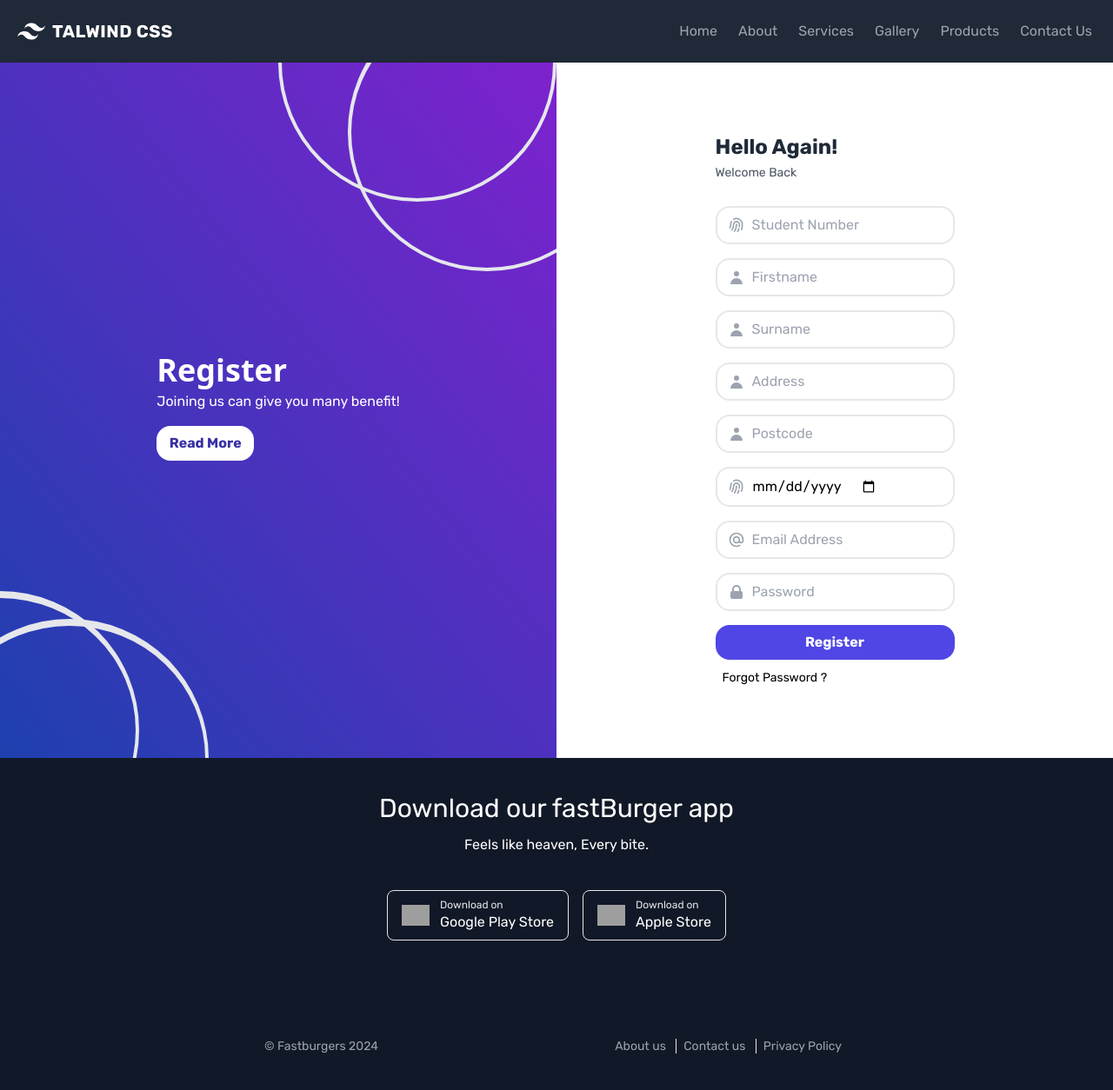
After one commit to rikeshg264/fastBurger, a PHP site: page /fastBurger/pages/register.php in a window 1280 px wide. The commit adds this page. Shown: the whole page at 87% size. Run offline with PHP 8.4, Linux system fonts and the light colour scheme; some libraries are stand-ins or nearby versions; grey boxes are pictures that could not be loaded.

Commit message:
register and login

```diff
--- /dev/null
+++ b/pages/register.php
@@ -0,0 +1,98 @@
+<?php
+    include '../partials/header.php';
+    include '../partials/navigation.php';
+?>
+
+<!-- component -->
+<div class="h-screen md:flex">
+	<div
+		class="relative overflow-hidden md:flex w-1/2 bg-gradient-to-tr from-blue-800 to-purple-700 i justify-around items-center hidden">
+		<div>
+			<h1 class="text-white font-bold text-4xl font-sans">Register</h1>
+			<p class="text-white mt-1">Joining us can give you many benefit!</p>
+			<button type="submit" class="block w-28 bg-white text-indigo-800 mt-4 py-2 rounded-2xl font-bold mb-2">Read More</button>
+		</div>
+		<div class="absolute -bottom-32 -left-40 w-80 h-80 border-4 rounded-full border-opacity-30 border-t-8"></div>
+		<div class="absolute -bottom-40 -left-20 w-80 h-80 border-4 rounded-full border-opacity-30 border-t-8"></div>
+		<div class="absolute -top-40 -right-0 w-80 h-80 border-4 rounded-full border-opacity-30 border-t-8"></div>
+		<div class="absolute -top-20 -right-20 w-80 h-80 border-4 rounded-full border-opacity-30 border-t-8"></div>
+	</div>
+	<div class="flex md:w-1/2 justify-center py-10 items-center bg-white">
+		<form class="bg-white" action="../../config/register.php" method="POST">
+			<h1 class="text-gray-800 font-bold text-2xl mb-1">Hello Again!</h1>
+			<p class="text-sm font-normal text-gray-600 mb-7">Welcome Back</p>
+			<div class="flex items-center border-2 py-2 px-3 rounded-2xl mb-4">
+					<svg xmlns="http://www.w3.org/2000/svg" class="h-5 w-5 text-gray-400" fill="none"
+						viewBox="0 0 24 24" stroke="currentColor">
+						<path stroke-linecap="round" stroke-linejoin="round" stroke-width="2"
+							d="M12 11c0 3.517-1.009 6.799-2.753 9.571m-3.44-2.04l.054-.09A13.916 13.916 0 008 11a4 4 0 118 0c0 1.017-.07 2.019-.203 3m-2.118 6.844A21.88 21.88 0 0015.171 17m3.839 1.132c.645-2.266.99-4.659.99-7.132A8 8 0 008 4.07M3 15.364c.64-1.319 1-2.8 1-4.364 0-1.457.39-2.823 1.07-4" />
+					</svg>
+					<input class="pl-2 outline-none border-none" type="tel" name="student_num" id="student_num" placeholder="Student Number" />
+      </div>
+			<div class="flex items-center border-2 py-2 px-3 rounded-2xl mb-4">
+				<svg xmlns="http://www.w3.org/2000/svg" class="h-5 w-5 text-gray-400" viewBox="0 0 20 20"
+					fill="currentColor">
+					<path fill-rule="evenodd" d="M10 9a3 3 0 100-6 3 3 0 000 6zm-7 9a7 7 0 1114 0H3z"
+						clip-rule="evenodd" />
+				</svg>
+				<input class="pl-2 outline-none border-none" type="text" name="firstname" id="firstname" placeholder="Firstname" />
+      </div>
+	  <div class="flex items-center border-2 py-2 px-3 rounded-2xl mb-4">
+				<svg xmlns="http://www.w3.org/2000/svg" class="h-5 w-5 text-gray-400" viewBox="0 0 20 20"
+					fill="currentColor">
+					<path fill-rule="evenodd" d="M10 9a3 3 0 100-6 3 3 0 000 6zm-7 9a7 7 0 1114 0H3z"
+						clip-rule="evenodd" />
+				</svg>
+				<input class="pl-2 outline-none border-none" type="text" name="surname" id="surname" placeholder="Surname" />
+      </div>
+	  <div class="flex items-center border-2 py-2 px-3 rounded-2xl mb-4">
+				<svg xmlns="http://www.w3.org/2000/svg" class="h-5 w-5 text-gray-400" viewBox="0 0 20 20"
+					fill="currentColor">
+					<path fill-rule="evenodd" d="M10 9a3 3 0 100-6 3 3 0 000 6zm-7 9a7 7 0 1114 0H3z"
+						clip-rule="evenodd" />
+				</svg>
+				<input class="pl-2 outline-none border-none" type="text" name="address" id="address" placeholder="Address" />
+      </div>
+	  <div class="flex items-center border-2 py-2 px-3 rounded-2xl mb-4">
+				<svg xmlns="http://www.w3.org/2000/svg" class="h-5 w-5 text-gray-400" viewBox="0 0 20 20"
+					fill="currentColor">
+					<path fill-rule="evenodd" d="M10 9a3 3 0 100-6 3 3 0 000 6zm-7 9a7 7 0 1114 0H3z"
+						clip-rule="evenodd" />
+				</svg>
+				<input class="pl-2 outline-none border-none" type="text" name="postcode" id="postcode" placeholder="Postcode" />
+      </div>
+	  <div class="flex items-center border-2 py-2 px-3 rounded-2xl mb-4">
+					<svg xmlns="http://www.w3.org/2000/svg" class="h-5 w-5 text-gray-400" fill="none"
+						viewBox="0 0 24 24" stroke="currentColor">
+						<path stroke-linecap="round" stroke-linejoin="round" stroke-width="2"
+							d="M12 11c0 3.517-1.009 6.799-2.753 9.571m-3.44-2.04l.054-.09A13.916 13.916 0 008 11a4 4 0 118 0c0 1.017-.07 2.019-.203 3m-2.118 6.844A21.88 21.88 0 0015.171 17m3.839 1.132c.645-2.266.99-4.659.99-7.132A8 8 0 008 4.07M3 15.364c.64-1.319 1-2.8 1-4.364 0-1.457.39-2.823 1.07-4" />
+					</svg>
+					<input class="pl-2 outline-none border-none" type="date" name="dob" id="dob" placeholder="Date of birth" />
+      </div>
+					<div class="flex items-center border-2 py-2 px-3 rounded-2xl mb-4">
+						<svg xmlns="http://www.w3.org/2000/svg" class="h-5 w-5 text-gray-400" fill="none"
+							viewBox="0 0 24 24" stroke="currentColor">
+							<path stroke-linecap="round" stroke-linejoin="round" stroke-width="2"
+								d="M16 12a4 4 0 10-8 0 4 4 0 008 0zm0 0v1.5a2.5 2.5 0 005 0V12a9 9 0 10-9 9m4.5-1.206a8.959 8.959 0 01-4.5 1.207" />
+						</svg>
+						<input class="pl-2 outline-none border-none" type="email" name="email" id="email" placeholder="Email Address" />
+      </div>
+						<div class="flex items-center border-2 py-2 px-3 rounded-2xl">
+							<svg xmlns="http://www.w3.org/2000/svg" class="h-5 w-5 text-gray-400" viewBox="0 0 20 20"
+								fill="currentColor">
+								<path fill-rule="evenodd"
+									d="M5 9V7a5 5 0 0110 0v2a2 2 0 012 2v5a2 2 0 01-2 2H5a2 2 0 01-2-2v-5a2 2 0 012-2zm8-2v2H7V7a3 3 0 016 0z"
+									clip-rule="evenodd" />
+							</svg>
+							<input class="pl-2 outline-none border-none" type="password" name="psw" id="password" placeholder="Password" minlength="6" class="w-full px-4 py-3 rounded-lg bg-gray-200 mt-2 border focus:border-blue-500
+                focus:bg-white focus:outline-none" required>
+      </div>
+							<button type="submit" class="block w-full bg-indigo-600 mt-4 py-2 rounded-2xl text-white font-semibold mb-2">Register</button>
+							<span class="text-sm ml-2 hover:text-blue-500 cursor-pointer">Forgot Password ?</span>
+		</form>
+	</div>
+</div>
+
+<?php
+    include '../partials/footer.php'
+?>
--- a/partials/footer.php
+++ b/partials/footer.php
@@ -3,8 +3,8 @@
 <div class=" bg-gray-900">
     <div class="max-w-2xl mx-auto text-white py-10">
         <div class="text-center">
-            <h3 class="text-3xl mb-3"> Download our fitness app </h3>
-            <p> Stay fit. All day, every day. </p>
+            <h3 class="text-3xl mb-3"> Download our fastBurger app </h3>
+            <p> Feels like heaven, Every bite. </p>
             <div class="flex justify-center my-10">
                 <div class="flex items-center border w-auto rounded-lg px-4 py-2 w-52 mx-2">
                     <img src="https://cdn-icons-png.flaticon.com/512/888/888857.png" class="w-7 md:w-8">
@@ -23,7 +23,7 @@
             </div>
         </div>
         <div class="mt-28 flex flex-col md:flex-row md:justify-between items-center text-sm text-gray-400">
-            <p class="order-2 md:order-1 mt-8 md:mt-0"> &copy; Beautiful Footer, 2021. </p>
+            <p class="order-2 md:order-1 mt-8 md:mt-0"> &copy; Fastburgers 2024 </p>
             <div class="order-1 md:order-2">
                 <span class="px-2">About us</span>
                 <span class="px-2 border-l">Contact us</span>
@@ -32,6 +32,5 @@
         </div>
     </div>
 </div>
-<p> &copy; Fastburgers 2024<p>
 </body>
 </html>
```
Also changed, not shown: pages/login.php (+72 -0 lines).
